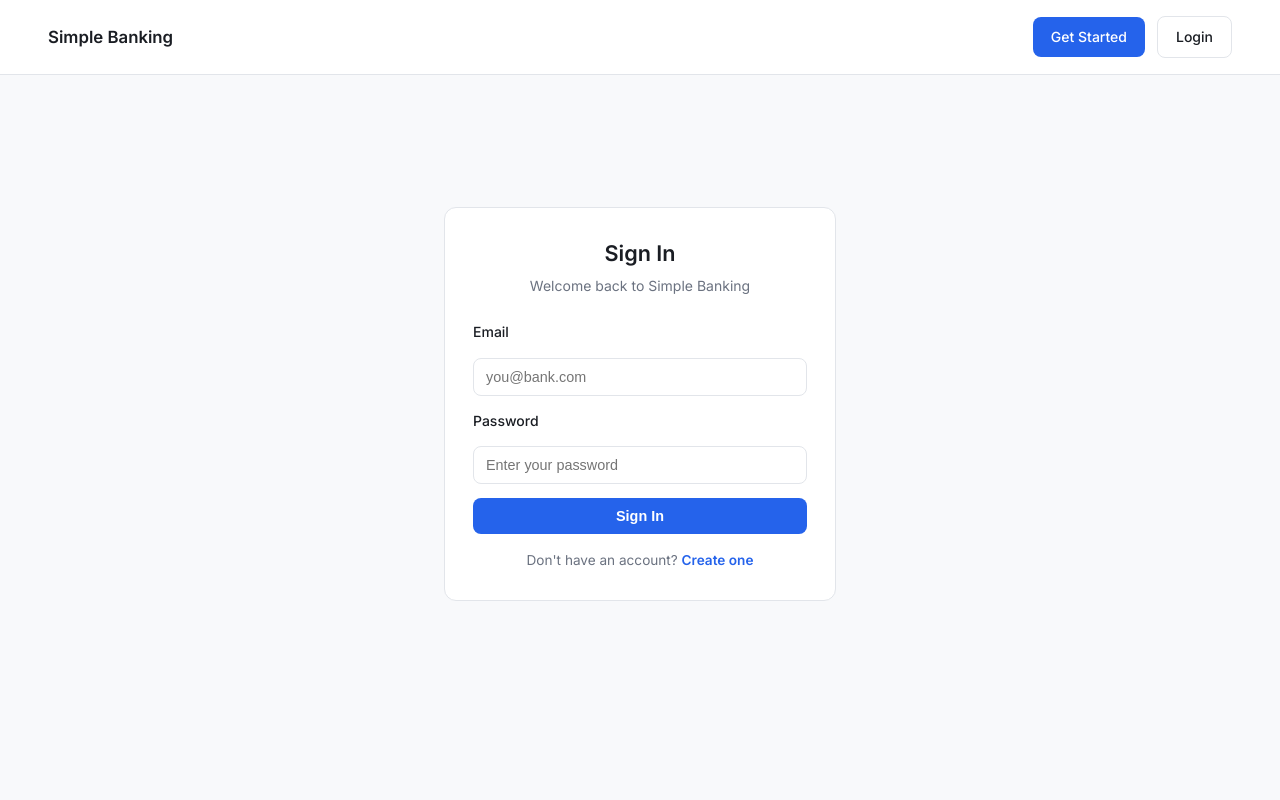
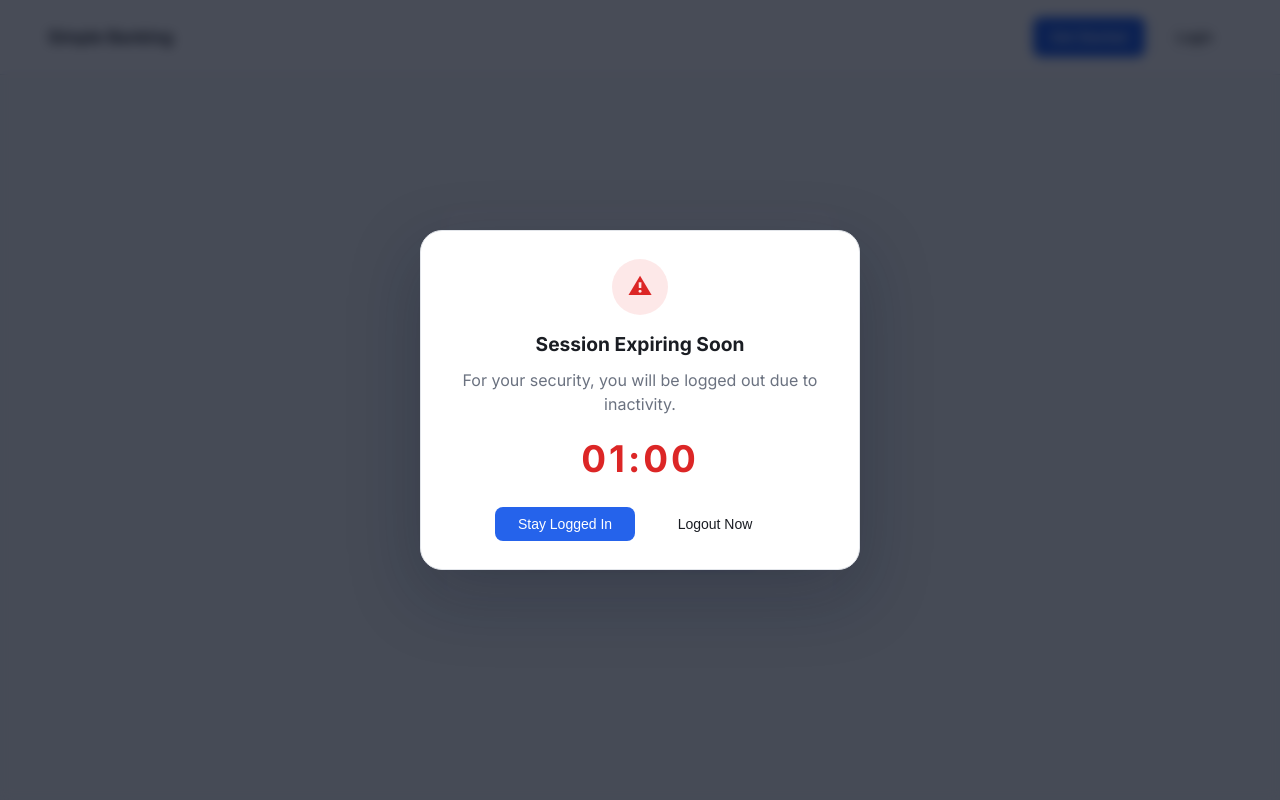
Before and after one commit to stevezone17-ops/Internship, a Flask app: page /login in a window 1280 px wide. Run offline with Flask 3, Linux system fonts and the light colour scheme.

Commit message:
Add session timeout warning countdown

```diff
--- a/routes/auth.py
+++ b/routes/auth.py
@@ -76,6 +76,20 @@
 def logout():
     session.clear()
     return redirect(url_for("main.home_page"))
+
+@auth_bp.route("/logout/timeout")
+def logout_timeout():
+    session.clear()
+    flash("Session expired due to inactivity.", "error")
+    return redirect(url_for("auth.login_page"))
+
+@auth_bp.route("/api/session/refresh", methods=["GET"])
+def refresh_session():
+    if "user_id" not in session:
+        return jsonify({"error": "No active session."}), 401
+    session["last_activity"] = time.time()
+    session.modified = True
+    return jsonify({"message": "Session refreshed."})
 
 @auth_bp.route("/api/signup", methods=["POST"])
 def signup():
--- a/static/css/styles.css
+++ b/static/css/styles.css
@@ -605,6 +605,75 @@
     font-size: 0.875rem;
 }
 
+/* --- Session Timeout Warning --- */
+.session-warning-overlay {
+    position: fixed;
+    inset: 0;
+    background: rgba(2, 8, 23, 0.72);
+    backdrop-filter: blur(6px);
+    display: flex;
+    align-items: center;
+    justify-content: center;
+    padding: 20px;
+    z-index: 2000;
+    animation: fadeIn 0.2s ease;
+}
+
+.session-warning-modal {
+    width: min(92vw, 440px);
+    background: var(--card-bg);
+    color: var(--text-primary);
+    border-radius: 22px;
+    box-shadow: 0 24px 70px rgba(15, 23, 42, 0.28);
+    padding: 28px;
+    text-align: center;
+    border: 1px solid var(--border-color);
+    animation: fadeUp 0.25s ease;
+}
+
+.session-warning-icon {
+    width: 56px;
+    height: 56px;
+    margin: 0 auto 14px;
+    display: grid;
+    place-items: center;
+    border-radius: 50%;
+    background: rgba(239, 68, 68, 0.12);
+    color: var(--danger);
+    font-size: 1.5rem;
+    font-weight: 700;
+}
+
+.session-warning-modal h2 {
+    font-size: 1.2rem;
+    margin-bottom: 8px;
+}
+
+.session-warning-modal p {
+    color: var(--muted);
+    margin-bottom: 14px;
+    line-height: 1.5;
+}
+
+.session-warning-timer {
+    font-size: 2.3rem;
+    font-weight: 700;
+    color: var(--danger);
+    letter-spacing: 0.08em;
+    margin: 12px 0 18px;
+}
+
+.session-warning-actions {
+    display: flex;
+    gap: 10px;
+    justify-content: center;
+    flex-wrap: wrap;
+}
+
+.session-warning-actions .btn {
+    min-width: 140px;
+}
+
 /* --- Auth Pages --- */
 .auth-actions {
     display: flex;
--- a/static/js/main.js
+++ b/static/js/main.js
@@ -88,6 +88,118 @@
 
         window.setTimeout(dismiss, 5000);
     });
+};
+
+const setupSessionTimeoutWarning = () => {
+    const overlay = document.getElementById("session-warning-overlay");
+    const timerEl = document.getElementById("session-warning-timer");
+    const stayButton = document.getElementById("session-stay-logged-in");
+    const logoutButton = document.getElementById("session-logout-now");
+
+    if (!overlay || !timerEl || !stayButton || !logoutButton) return;
+    if (document.body.dataset.authenticated !== "true") return;
+
+    const WARNING_DURATION_MS = 9 * 60 * 1000;
+    const TIMEOUT_MS = 10 * 60 * 1000;
+    const COUNTDOWN_START_SECONDS = 60;
+
+    let warningTimer = null;
+    let timeoutTimer = null;
+    let countdownTimer = null;
+    let remainingSeconds = COUNTDOWN_START_SECONDS;
+    let warningVisible = false;
+
+    const clearTimers = () => {
+        if (warningTimer) window.clearTimeout(warningTimer);
+        if (timeoutTimer) window.clearTimeout(timeoutTimer);
+        if (countdownTimer) window.clearInterval(countdownTimer);
+        warningTimer = null;
+        timeoutTimer = null;
+        countdownTimer = null;
+    };
+
+    const hideWarning = () => {
+        overlay.hidden = true;
+        warningVisible = false;
+        remainingSeconds = COUNTDOWN_START_SECONDS;
+        if (countdownTimer) {
+            window.clearInterval(countdownTimer);
+            countdownTimer = null;
+        }
+        timerEl.textContent = "01:00";
+    };
+
+    const updateTimerDisplay = () => {
+        const minutes = String(Math.floor(remainingSeconds / 60)).padStart(2, "0");
+        const seconds = String(remainingSeconds % 60).padStart(2, "0");
+        timerEl.textContent = `${minutes}:${seconds}`;
+    };
+
+    const startCountdown = () => {
+        if (countdownTimer) {
+            window.clearInterval(countdownTimer);
+        }
+        countdownTimer = window.setInterval(() => {
+            remainingSeconds -= 1;
+            updateTimerDisplay();
+            if (remainingSeconds <= 0) {
+                window.location.href = "/logout/timeout";
+            }
+        }, 1000);
+    };
+
+    const showWarning = () => {
+        warningVisible = true;
+        overlay.hidden = false;
+        remainingSeconds = COUNTDOWN_START_SECONDS;
+        updateTimerDisplay();
+        startCountdown();
+    };
+
+    const resetTimers = () => {
+        clearTimers();
+        warningTimer = window.setTimeout(showWarning, WARNING_DURATION_MS);
+        timeoutTimer = window.setTimeout(() => {
+            window.location.href = "/logout/timeout";
+        }, TIMEOUT_MS);
+    };
+
+    const refreshSession = async () => {
+        try {
+            await fetch("/api/session/refresh", {
+                method: "GET",
+                credentials: "same-origin",
+                headers: {
+                    Accept: "application/json",
+                },
+            });
+        } catch (error) {
+            console.warn("Failed to refresh session", error);
+        }
+    };
+
+    const handleActivity = () => {
+        if (warningVisible) {
+            hideWarning();
+        }
+        resetTimers();
+    };
+
+    stayButton.addEventListener("click", async () => {
+        await refreshSession();
+        hideWarning();
+        resetTimers();
+    });
+
+    logoutButton.addEventListener("click", () => {
+        window.location.href = "/logout/timeout";
+    });
+
+    ["mousemove", "keydown", "click", "scroll", "touchstart"].forEach((eventName) => {
+        window.addEventListener(eventName, handleActivity, { passive: true });
+    });
+
+    resetTimers();
 };
 
 const formatCurrency = (value) => {
@@ -1951,6 +2063,7 @@
     setupCreateAccount();
     setupSignup();
     setupLogin();
+    setupSessionTimeoutWarning();
     setupForgotPassword();
     setupResetPassword();
     setupLoginFlash();
--- a/templates/base.html
+++ b/templates/base.html
@@ -26,7 +26,9 @@
       })();
     </script>
   </head>
-  <body>
+  <body
+    data-authenticated="{% if session.get('user_id') %}true{% else %}false{% endif %}"
+  >
     <div class="layout">
       {% if session.get('user_id') %}
       <aside class="sidebar">
@@ -169,6 +171,34 @@
       </div>
     </div>
 
+    <div class="session-warning-overlay" id="session-warning-overlay" hidden>
+      <div
+        class="session-warning-modal"
+        role="dialog"
+        aria-modal="true"
+        aria-labelledby="session-warning-title"
+      >
+        <div class="session-warning-icon" aria-hidden="true">⚠</div>
+        <h2 id="session-warning-title">Session Expiring Soon</h2>
+        <p>For your security, you will be logged out due to inactivity.</p>
+        <div
+          class="session-warning-timer"
+          id="session-warning-timer"
+          aria-live="polite"
+        >
+          01:00
+        </div>
+        <div class="session-warning-actions">
+          <button class="btn primary" id="session-stay-logged-in" type="button">
+            Stay Logged In
+          </button>
+          <button class="btn btn-logout" id="session-logout-now" type="button">
+            Logout Now
+          </button>
+        </div>
+      </div>
+    </div>
+
     <script
       src="https://cdn.jsdelivr.net/npm/chart.js@4.4.7/dist/chart.umd.min.js"
       crossorigin="anonymous"
```
